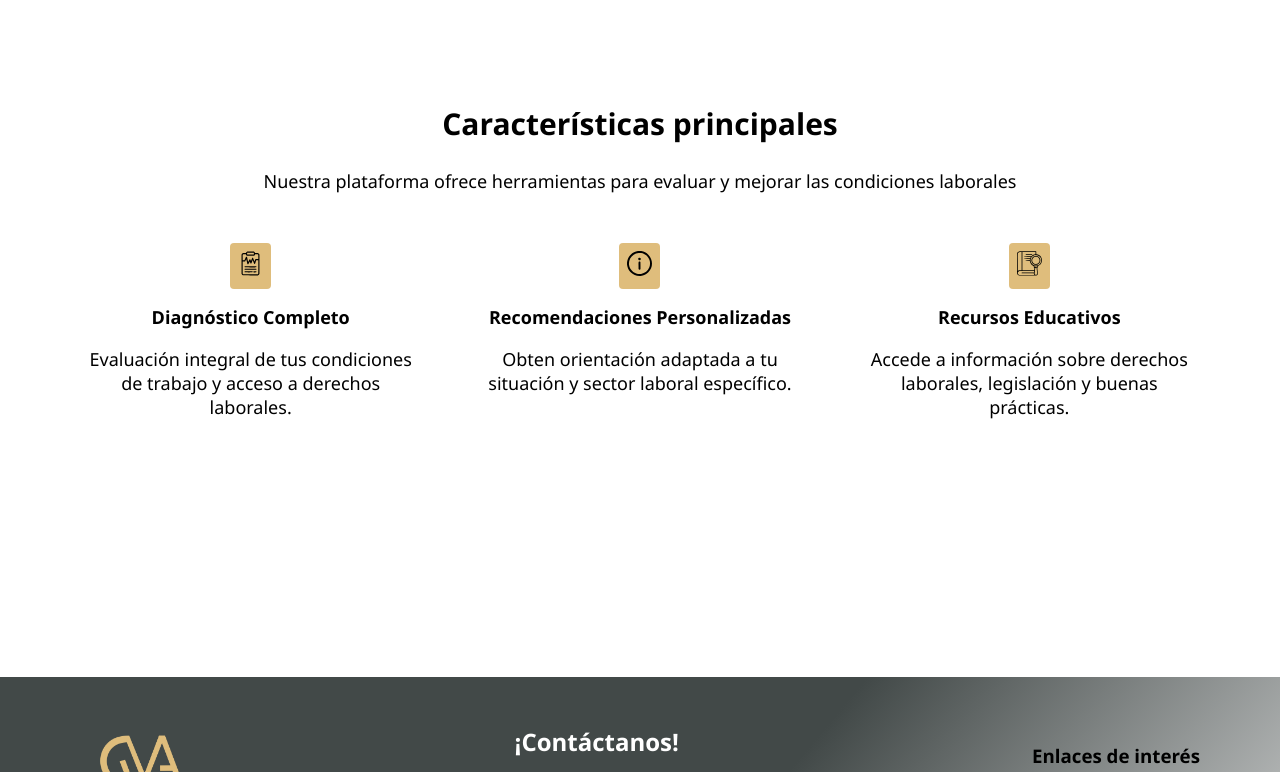
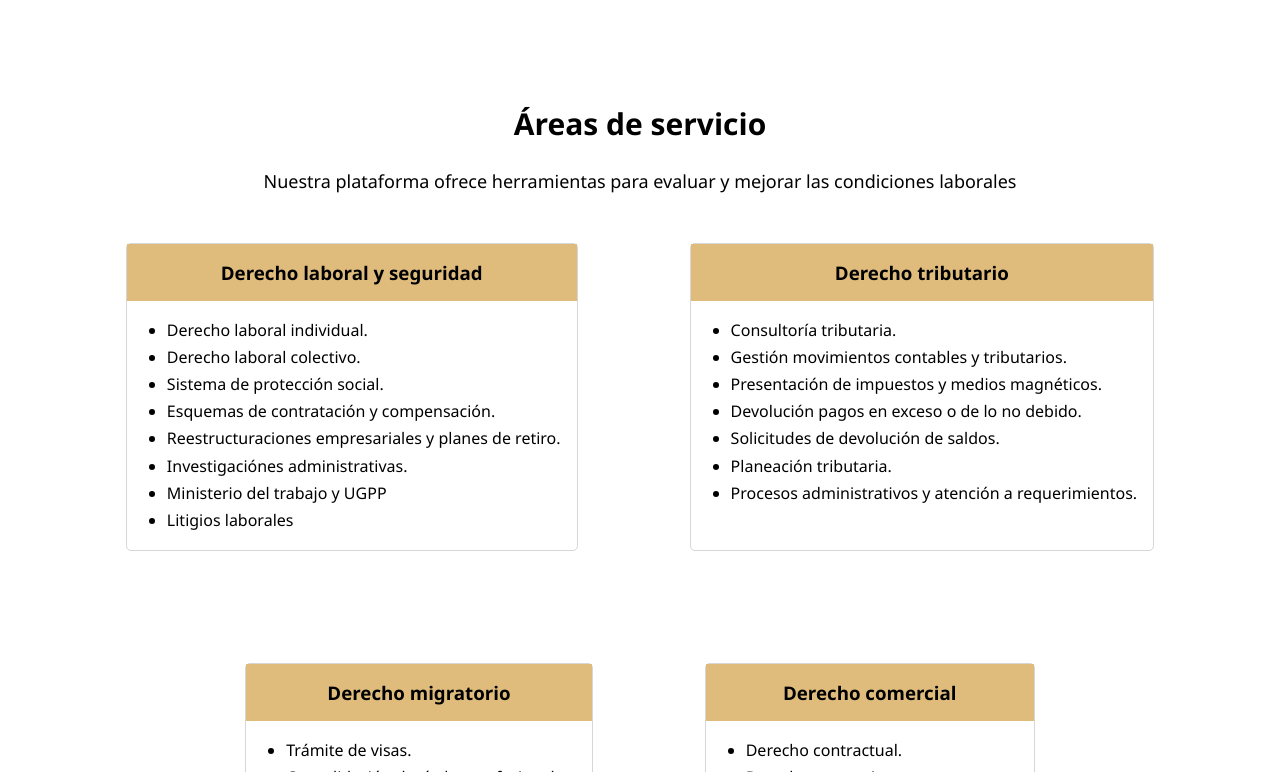
Before and after one commit to Andresfacundo/DiagnosticoLaboral, a React (Vite) app: page / in a window 1280 px wide. Shown: the part 548-1320 px from the top of the page. Built offline with nearby package versions, Linux system fonts and the light colour scheme; no server answers.

Commit message:
se agregan areas de servicio

```diff
--- a/src/components/Pages/Home/Home.css
+++ b/src/components/Pages/Home/Home.css
@@ -114,25 +114,8 @@
 }
 .content-item-caracteristicas{
     display: flex;
-    gap: 3rem;
+    flex-wrap: wrap;
+    gap: 7rem;
     padding: 2rem 5rem 0 5rem;
+    justify-content: center;
 }
-.item-caracteristicas{
-    display: inline-flex;
-    max-width: 400px;
-    flex-direction: column;
-    align-items: center;
-    text-align: center;
-    font-size: 18px
-}
-.item-caracteristicas .box-img{
-    background-color: #DFBD7C;
-    padding: 8px;
-    border-radius: 4px;
-}
-.item-caracteristicas img{
-    width: 25px;
-}
-.item-caracteristicas strong{
-    margin-top: 1rem;
-}
--- a/src/components/Pages/Home/Home.jsx
+++ b/src/components/Pages/Home/Home.jsx
@@ -1,12 +1,7 @@
 import React from 'react'
-import { NavLink } from 'react-router-dom'
 import './Home.css'
 import { useEffect } from 'react'
-import ItemCaracteristicas from '../../Ui/ItemCaracteristicas/ItemCaracteristicas'
-import diagnostico from '../../../../public/informe-de-diagnostico.svg'
-import exclamacion from '../../../../public/exclamacion.svg'
-import investigacion from '../../../../public/investigacion.svg'
-import GAP from '../../../../public/gap.png'
+import AreasServicio from '../../Ui/AreasServicio/AreasServicio'
 
 
 const Home = () => {
@@ -54,44 +49,65 @@ const Home = () => {
                         <h3>Asesoría en</h3>
                         <p id='typingText'></p>
                     </div>
-
-                    <span>Impulsamos el crecimiento de las empresas del Quindío con soluciones legales confiables y cercanas.
-    En GVA, creemos en el poder del talento local. Contamos con un equipo de profesionales altamente capacitados, comprometidos con acompañar a las empresas de nuestra región en sus retos jurídicos.
-    A través del uso de tecnología y un enfoque práctico, brindamos asesoría en derecho laboral, tributario y corporativo, con el objetivo de proteger y fortalecer cada etapa del desarrollo empresarial.
-    Estamos aquí para crecer contigo.
+                    <span>
+                        Impulsamos el crecimiento de las empresas del Quindío con soluciones legales confiables y cercanas.
+                        En GVA, creemos en el poder del talento local. Contamos con un equipo de profesionales altamente capacitados, comprometidos con acompañar a las empresas de nuestra región en sus retos jurídicos.
+                        A través del uso de tecnología y un enfoque práctico, brindamos asesoría en derecho laboral, tributario y corporativo, con el objetivo de proteger y fortalecer cada etapa del desarrollo empresarial.
+                        Estamos aquí para crecer contigo.
                     </span>
                 </div>
             </section>
             <section className='box-caracteristicas'>
                 <div className='title-caracteristicas'>
-                    <h2>Características principales</h2>
+                    <h2>Áreas de servicio</h2>
                     <p>Nuestra plataforma ofrece herramientas para evaluar y mejorar las condiciones laborales</p>
                 </div>
                 <div className='content-item-caracteristicas'>
-                    <div className='box-item-caracteristicas'>
-                        <ItemCaracteristicas
-                            className='item-caracteristicas'
-                            style='box-img'
-                            content='Diagnóstico Completo'
-                            content2='Evaluación integral de tus condiciones de trabajo y acceso a derechos laborales.'
-                            src={diagnostico}  />
-                    </div>
-                    <div className='box-item-caracteristicas'>
-                        <ItemCaracteristicas
-                            className='item-caracteristicas'
-                            style='box-img'
-                            content='Recomendaciones Personalizadas'
-                            content2='Obten orientación adaptada a tu situación y sector laboral específico.'
-                            src={exclamacion}  />
-                    </div>
-                    <div className='box-item-caracteristicas'>
-                        <ItemCaracteristicas
-                            className='item-caracteristicas'
-                            style='box-img'
-                            content='Recursos Educativos'
-                            content2='Accede a información sobre derechos laborales, legislación y buenas prácticas.'
-                            src={investigacion}  />
-                    </div>
+
+                    <AreasServicio style='content-list-servicios' className='content-card-servicio' nameClass='item-card-servicio' content='Derecho laboral y seguridad' content2={[
+                        "Derecho laboral individual.",
+                        "Derecho laboral colectivo.",
+                        "Sistema de protección social.",
+                        "Esquemas de contratación y compensación.",
+                        "Reestructuraciones empresariales y planes de retiro.",
+                        "Investigaciónes administrativas.",
+                        "Ministerio del trabajo y UGPP",
+                        "Litigios laborales"]}/>
+                    <AreasServicio style='content-list-servicios' className='content-card-servicio' nameClass='item-card-servicio' content='Derecho tributario' content2={[
+                        "Consultoría tributaria.",
+                        "Gestión movimientos contables y tributarios.",
+                        "Presentación de impuestos y medios magnéticos.",
+                        "Devolución pagos en exceso o de lo no debido.",
+                        "Solicitudes de devolución de saldos.",
+                        "Planeación tributaria.",
+                        "Procesos administrativos y atención a requerimientos.",
+                        ]}/>
+                    <AreasServicio style='content-list-servicios' className='content-card-servicio' nameClass='item-card-servicio' content='Derecho migratorio' content2={[
+                        "Trámite de visas.",
+                        "Convalidación de títulos profesionales.",
+                        "Trámite de visados y regularización.",
+                        "Trámites de registro y control.",
+                        "Registros.",
+                        "Salvoconductos.",
+                        "Certificados movimientos migratorios.",
+                        "Permisos de entrada"
+                        ]}/>
+                    <AreasServicio style='content-list-servicios' className='content-card-servicio' nameClass='item-card-servicio' content='Derecho comercial' content2={[
+                        "Derecho contractual.",
+                        "Derecho coporativo.",
+                        "Derecho de la propiedad intelectual.",
+                        "Derecho de la competencia.",
+                        "Derecho del consumidor.",
+                        "Protección de datos personales.",
+                        "E-Commerce.",
+                        "Derecho inmobiliario."
+                        ]}/>
+                    <AreasServicio style='content-list-servicios' className='content-card-servicio' nameClass='item-card-servicio' content='Derecho civil' content2={[
+                        "Derecho de familia.",
+                        "Derecho de sucesiones.",
+                        "Derecho de bienes y patrimonios.",
+                        "Procesos ejecutivos."
+                        ]}/>
                 </div>
 
 
--- /dev/null
+++ b/src/components/Ui/AreasServicio/AreasServicio.css
@@ -0,0 +1,16 @@
+.content-card-servicio{
+    border: 1px solid #33333333;
+    border-radius: 5px;
+}
+.item-card-servicio{
+    background-color: #dfbc7c;
+    text-align: center;
+}
+.item-card-servicio h3{
+    padding: 16px;
+    margin: 0;
+}
+.content-list-servicios ul {
+    padding-right: 1rem;
+    line-height: 1.7rem;
+}
--- /dev/null
+++ b/src/components/Ui/AreasServicio/AreasServicio.jsx
@@ -0,0 +1,21 @@
+import React from 'react'
+import './AreasServicio.css'
+
+const AreasServicio = ({ content, content2, className, nameClass, style}) => {
+    return (
+        <div className={className}>
+            <div className={nameClass}>
+                <h3>{content}</h3>
+            </div>
+            <div className={style}>
+                <ul>
+                    {Array.isArray(content2) &&
+                        content2.map((item, index) => <li key={index}>{item}</li>)}
+                </ul>
+            </div>
+
+        </div>
+    )
+}
+
+export default AreasServicio
--- a/src/components/Ui/InfoDiagnostico/InfoDiagnostico.jsx
+++ b/src/components/Ui/InfoDiagnostico/InfoDiagnostico.jsx
@@ -1,5 +1,5 @@
 import React, { useState } from 'react';
-import './InfoDiagnostico.css'; // Puedes crear este archivo CSS para los estilos
+import './InfoDiagnostico.css';
 import { NavLink } from 'react-router-dom';
 
 const InfoDiagnostico = () => {
@@ -29,19 +29,16 @@ const InfoDiagnostico = () => {
         <h3>Instrucciones:</h3>
 
         <ul>
-          <li>Responde todas las preguntas con la mayor honestidad posible</li>
+          <li>Responda todas las preguntas con la mayor honestidad posible</li>
           <li>
-            Si no estás seguro de alguna respuesta, selecciona la opción que mejor represente tu
-            situación
+          Si no está seguro de alguna respuesta, seleccione la opción que mejor represente su situación.
           </li>
           <li>Al final del cuestionario, recibirá un informe con los resultados.</li>
-          <li>Puede guardar los resultados para consultarlos posteriormente.</li>
         </ul>
 
         <div className="note">
           <p>
-            <strong>Nota:</strong> Esta herramienta proporciona información orientativa y no sustituye
-            el asesoramiento legal profesional. Si requiere asesoría, puede contactarnos.
+            <strong>Nota:</strong> Esta herramienta proporciona información orientativa y no sustituye el asesoramiento legal profesional. Si requiere asesoría, puede contactarnos.
           </p>
         </div>
         <div className='content-policy'>
--- a/src/components/Ui/ItemCaracteristicas/ItemCaracteristicas.jsx
+++ /dev/null
@@ -1,15 +0,0 @@
-import React from 'react'
-
-const ItemCaracteristicas = ({ style,className, src, content, content2 }) => {
-    return (
-        <div className={className}>
-            <div className={style}>
-                <img src={src} />
-            </div>
-            <strong>{content}</strong>
-            <p>{content2}</p>
-        </div>
-    )
-}
-
-export default ItemCaracteristicas
```
